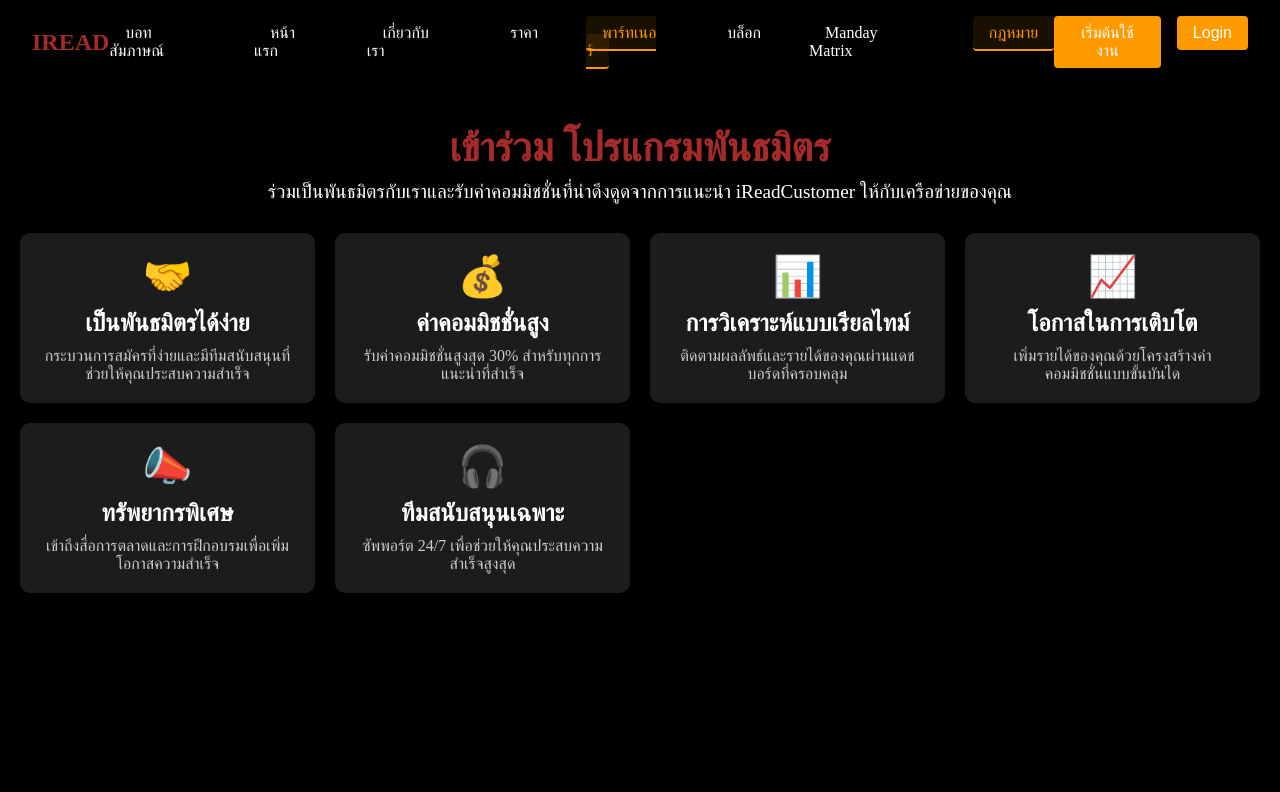
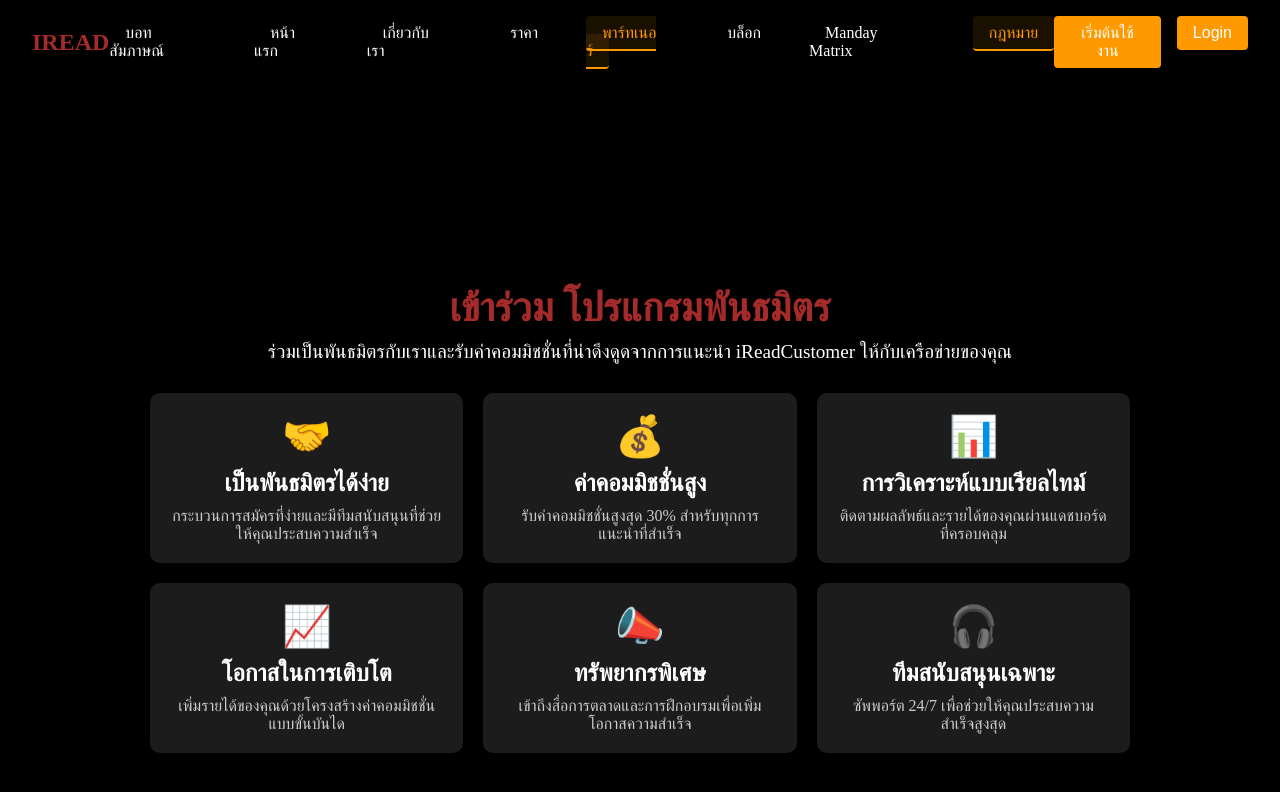
Before and after one commit to koonutWork/IRead_interview, a React (Vite) app in the folder IRC/: page /partners in a window 1280 px wide. Shown: the top 792 px of the page. Built offline with nearby package versions, Linux system fonts and the light colour scheme; no server answers.

Commit message:
Update partner css page

```diff
--- a/IRC/src/pages/Partners.css
+++ b/IRC/src/pages/Partners.css
@@ -1,7 +1,7 @@
 .partners-container {
     background-color: #000;
     color: #fff;
-    padding: 40px 20px;
+    padding: 200px 150px;
     text-align: center;
   }
 
```
